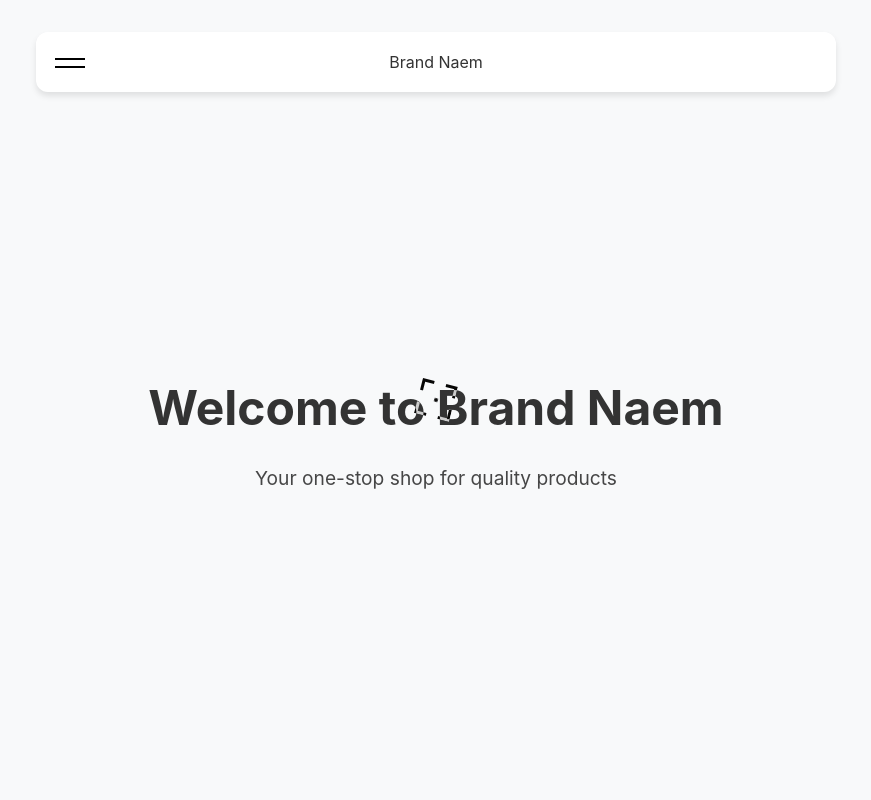
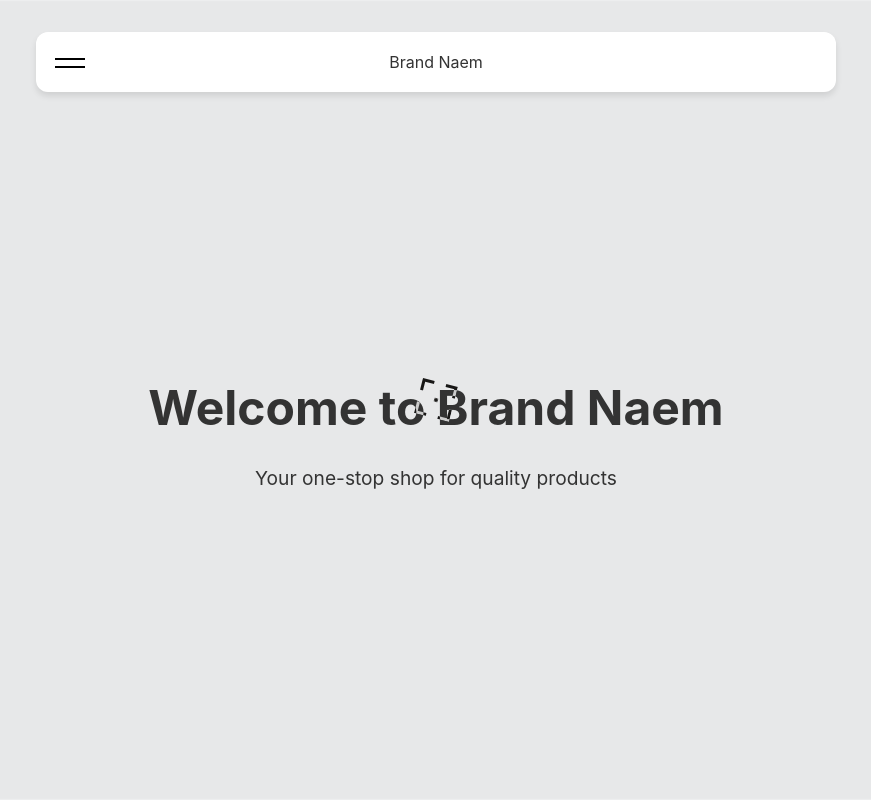
Before and after one commit to yiqi0110/arabic-eng-POC, a React (Create React App) app: page / in a window 1280 px wide. Shown: the top 800 px of the page, without its empty margins (204-1075 px from the left). Built offline with nearby package versions, Linux system fonts and the light colour scheme.

Commit message:
added animations to home page. added 404 back in for github pages. changed browserrouter to hashrouter.

```diff
--- a/src/App.js
+++ b/src/App.js
@@ -1,5 +1,5 @@
 import React, { createContext, useState, useEffect } from 'react';
-import { BrowserRouter as Router, Route, Routes } from 'react-router-dom';
+import { HashRouter as Router, Route, Routes } from 'react-router-dom';
 import Header from './components/Header';
 import Footer from './components/Footer';
 import TargetCursor from './components/TargetCursor';
@@ -60,7 +60,8 @@ function App() {
 
   return (
     <LanguageContext.Provider value={{ language, setLanguage, t }}>
-      <Router basename={process.env.PUBLIC_URL}>
+      {/* <Router basename={process.env.PUBLIC_URL}> */}
+      <Router>
         <div className="app">
           <TargetCursor
             spinDuration={2}
--- a/src/components/ProductSection.jsx
+++ b/src/components/ProductSection.jsx
@@ -31,7 +31,7 @@ const ProductSection = () => {
   ];
 
   return (
-    <section id="products" className="products-section">
+    <section id="products" className="products-section snap-section">
       <div className="container">
         <h2 className="section-title">
           <DecryptedText
--- a/src/pages/HomePage.jsx
+++ b/src/pages/HomePage.jsx
@@ -1,77 +1,252 @@
-import React, { useContext, useState, useEffect } from 'react';
+import React, { useContext, useState, useEffect, useRef } from 'react';
 import { useGSAP } from "@gsap/react";
 import { gsap } from "gsap";
 import ScrollTrigger from 'gsap/src/ScrollTrigger';
 import { LanguageContext } from '../App';
 import ProductSection from '../components/ProductSection';
 import DecryptedText from '../components/DecryptedText';
-// import ScrambledText from '../components/ScrambledText';
 
 const HomePage = () => {
-  // const [scrambleChar, setScrambleChar] = useState('*');
   const { t, language } = useContext(LanguageContext);
+  const homeRef = useRef(null);
+  const containerRef = useRef(null);
+  const parallaxRef = useRef(null);
 
   gsap.registerPlugin(ScrollTrigger);
-  gsap.defaults({ease: "none", duration: 2});
+  gsap.defaults({ ease: "none", duration: 2 });
 
   const isRTL = language === 'ar';
 
+  // 1. HERO SECTION TEXT ANIMATION ON PAGE LOAD
   useGSAP(() => {
-    // const tl = gsap.timeline();
+    // Text slide-in animation on page load
+    const tl = gsap.timeline({ defaults: { ease: "power3.out" } });
 
-    // tl.from("#home", {xPercent: -100})
-    // .from("#about", {xPercent: 100})
-    // .from("#products", {yPercent: -100})
-    // .from("#contact", {yPercent: 100})
+    tl.fromTo("#home-hero-title",
+      {
+        xPercent: isRTL ? 150 : -150,
+        opacity: 0,
+        scale: 0.8
+      },
+      {
+        xPercent: 0,
+        opacity: 1,
+        scale: 1,
+        duration: 1.2,
+        delay: 0.3
+      }
+    )
+    .fromTo("#home-hero-desc",
+      {
+        xPercent: isRTL ? 100 : -100,
+        opacity: 0,
+        y: 30
+      },
+      {
+        xPercent: 0,
+        opacity: 1,
+        y: 0,
+        duration: 1,
+        stagger: 0.1
+      },
+      "-=0.8"
+    );
 
-    // ScrollTrigger.create({
-    //   animation: tl,
-    //   trigger: ".home-page",
-    //   start: "top top",
-    //   end: "+=4000",
-    //   scrub: true,
-    //   pin: true,
-    //   anticipatePin: 1
-    // })
-  }, [])
+    // // Pulsing animation for hero text
+    // gsap.to("#home-hero-title", {
+    //   y: -10,
+    //   duration: 2,
+    //   repeat: -1,
+    //   yoyo: true,
+    //   ease: "sine.inOut",
+    //   delay: 2
+    // });
 
-  // useEffect(() => {
-  //   switch (language) {
-  //     case 'ar':
-  //       setScrambleChar('ري');
-  //       break;
-  //     case 'ja':
-  //       setScrambleChar('グス');
-  //       break;
-  //     default:
-  //       setScrambleChar('GS');
-  //       break;
-  //   }
-  // }, [language])
+  }, { scope: homeRef, dependencies: [language] });
+
+  // 2. SNAPPING SMOOTH SECTIONS WITH PARALLAX BACKGROUND
+  useGSAP(() => {
+    // Setup parallax background
+    gsap.to(parallaxRef.current, {
+      backgroundPosition: isRTL ? "100% 0%" : "0% 0%",
+      ease: "none",
+      scrollTrigger: {
+        trigger: containerRef.current,
+        start: "top top",
+        end: "bottom bottom",
+        scrub: true,
+        invalidateOnRefresh: true
+      }
+    });
+
+    // Create snap sections for About, Products, Contact
+    const sections = gsap.utils.toArray(".snap-section");
+
+    sections.forEach((section, index) => {
+      // Each section gets a unique animation
+      gsap.fromTo(section,
+        {
+          opacity: 0,
+          y: 100,
+          scale: 0.95
+        },
+        {
+          opacity: 1,
+          y: 0,
+          scale: 1,
+          duration: 1,
+          scrollTrigger: {
+            trigger: section,
+            start: "top 80%",
+            end: "top 20%",
+            scrub: 1,
+            toggleActions: "play none none reverse",
+            snap: {
+              snapTo: 1 / (sections.length - 1),
+              duration: { min: 0.3, max: 0.8 },
+              delay: 0,
+              ease: "power3.inOut"
+            }
+          }
+        }
+      );
+
+      // Add subtle background color shift between sections
+      if (section.id) {
+        gsap.to(parallaxRef.current, {
+          backgroundColor: index === 0 ? "#0a1929" :
+                         index === 1 ? "#1a2b3a" :
+                         index === 2 ? "#2c3e50" : "#34495e",
+          duration: 1,
+          scrollTrigger: {
+            trigger: section,
+            start: "top center",
+            end: "bottom center",
+            scrub: true
+          }
+        });
+      }
+    });
+
+    // Smooth scrolling between sections with snap
+    ScrollTrigger.create({
+      snap: {
+        snapTo: (progress, self) => {
+          // Find closest section
+          const sections = gsap.utils.toArray(".snap-section");
+          const progressPerSection = 1 / (sections.length - 1);
+          const closestIndex = Math.round(progress / progressPerSection);
+          return closestIndex * progressPerSection;
+        },
+        duration: { min: 0.3, max: 0.8 },
+        delay: 0,
+        ease: "power3.inOut"
+      },
+      start: "top top",
+      end: "max"
+    });
+
+  }, { scope: containerRef, dependencies: [language] });
+
+  // 3. INDIVIDUAL SECTION ANIMATIONS
+  useGSAP(() => {
+    // About section animation
+    gsap.fromTo(".about-section .section-title",
+      { rotation: isRTL ? -5 : 5, opacity: 0 },
+      {
+        rotation: 0,
+        opacity: 1,
+        scrollTrigger: {
+          trigger: ".about-section",
+          start: "top 70%",
+          end: "top 30%",
+          scrub: 1,
+          toggleActions: "play none none reverse"
+        }
+      }
+    );
+
+    // Contact section animations
+    gsap.fromTo(".contact-item",
+      {
+        x: isRTL ? 50 : -50,
+        opacity: 0,
+        stagger: 0.2
+      },
+      {
+        x: 0,
+        opacity: 1,
+        duration: 0.8,
+        scrollTrigger: {
+          trigger: ".contact-info",
+          start: "top 70%",
+          scrub: 1
+        }
+      }
+    );
+
+    // Form elements animation
+    gsap.fromTo(".form-group",
+      {
+        y: 30,
+        opacity: 0,
+        stagger: 0.1
+      },
+      {
+        y: 0,
+        opacity: 1,
+        duration: 0.6,
+        scrollTrigger: {
+          trigger: ".contact-form",
+          start: "top 80%",
+          scrub: 1
+        }
+      }
+    );
+
+  }, { dependencies: [language] });
+
+  // Add parallax background styles
+  const parallaxStyle = {
+    position: 'fixed',
+    top: 0,
+    left: 0,
+    width: '100%',
+    height: '100%',
+    backgroundImage: 'require(../assets/hangers-1850082_1920.jpg)',
+    backgroundSize: 'cover',
+    backgroundPosition: isRTL ? '100% 0%' : '0% 0%',
+    backgroundAttachment: 'fixed',
+    zIndex: -1,
+    opacity: 0.15,
+    filter: 'blur(1px) brightness(0.8)'
+  };
 
   return (
-    <div className="home-page" dir={isRTL ? 'rtl' : 'ltr'}>
+    <div className="home-page" dir={isRTL ? 'rtl' : 'ltr'} ref={containerRef}>
+      {/* Parallax Background */}
+      <div id="parallaxBG" ref={parallaxRef} style={parallaxStyle} />
+
       {/* Hero Section */}
-      <section id="home" className="hero-section">
+      <section ref={homeRef} id="home" className="hero-section snap-section">
         <div className="container">
           <div className="hero-content">
-            <h1 className="hero-title">
+            <h1 className="hero-title" id="home-hero-title">
               <DecryptedText
                 text={t('home.welcome')}
                 animateOn='hover'
                 revealDirection={isRTL ? "right" : "left"}
               />
             </h1>
-            <p className="hero-subtitle">
+            <p className="hero-subtitle" id="home-hero-desc">
               {t('home.subtitle')}
-              {/* <a href="/TestScroll" className="cursor-target">test</a> */}
             </p>
           </div>
         </div>
       </section>
 
       {/* About Section */}
-      <section id="about" className="about-section">
+      <section id="about" className="about-section snap-section">
         <div className="container">
           <h2 className="section-title">
             <DecryptedText
@@ -82,26 +257,18 @@ const HomePage = () => {
             />
           </h2>
           <div className="about-content">
-            {/* <ScrambledText
-              radius={20}
-              duration={1.2}
-              speed={.25}
-              scrambleChars={scrambleChar}>
-              {t('about.content')}
-            </ScrambledText> POSSIBLE UPGRADE FOR LATER. */}
-
             <p>
               {t('about.content')}
             </p>
           </div>
         </div>
-      </section >
+      </section>
 
       {/* Products Section */}
-      < ProductSection />
+      <ProductSection />
 
       {/* Contact Section */}
-      < section id="contact" className="contact-section" >
+      <section id="contact" className="contact-section snap-section">
         <div className="container">
           <h2 className="section-title">
             <DecryptedText
@@ -145,8 +312,8 @@ const HomePage = () => {
             </form>
           </div>
         </div>
-      </section >
-    </div >
+      </section>
+    </div>
   );
 };
 
--- a/src/styles.css
+++ b/src/styles.css
@@ -15,6 +15,42 @@ body {
   display: flex;
   flex-direction: column;
 }
+
+/* start new */
+.home-page {
+  position: relative;
+  min-height: 100vh;
+}
+
+.snap-section {
+  min-height: 100vh;
+  display: flex;
+  align-items: center;
+  position: relative;
+  z-index: 1;
+}
+
+.hero-section {
+  background: transparent;
+}
+
+.about-section, .contact-section {
+  background: rgba(10, 25, 41, 0.7);
+  backdrop-filter: blur(5px);
+}
+
+.container {
+  max-width: 1200px;
+  margin: 0 auto;
+  padding: 0 20px;
+}
+
+/* Ensure proper z-index stacking */
+.hero-content, .about-content, .contact-content {
+  position: relative;
+  z-index: 2;
+}
+/* end new */
 
 main {
   flex: 1;
@@ -145,7 +181,7 @@ section {
   text-align: center;
   font-size: 1.1rem;
   line-height: 1.8;
-  color: #555;
+  color: white;
 }
 
 /* Products Section */
@@ -209,13 +245,13 @@ section {
 }
 
 .contact-item h3 {
-  color: #333;
+  color: #000;
   margin-bottom: 0.5rem;
   font-size: 1.2rem;
 }
 
 .contact-item p {
-  color: #666;
+  color: #c5c4c4;
 }
 
 .contact-form {
@@ -232,7 +268,7 @@ section {
 
 .form-group label {
   font-weight: 500;
-  color: #333;
+  color: #000;
   cursor: none;
 }
 
```
Also changed, not shown: public/404.html (added, +27 -0 lines).
